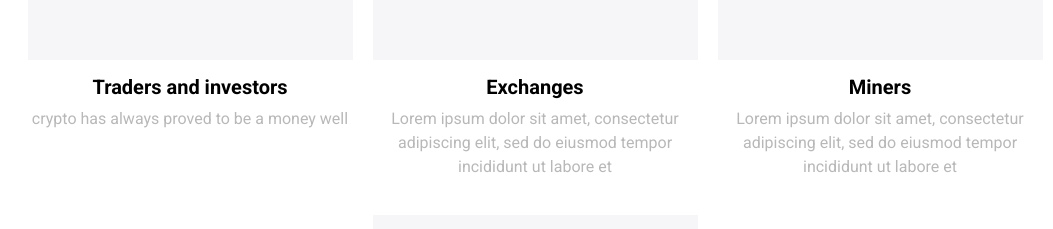
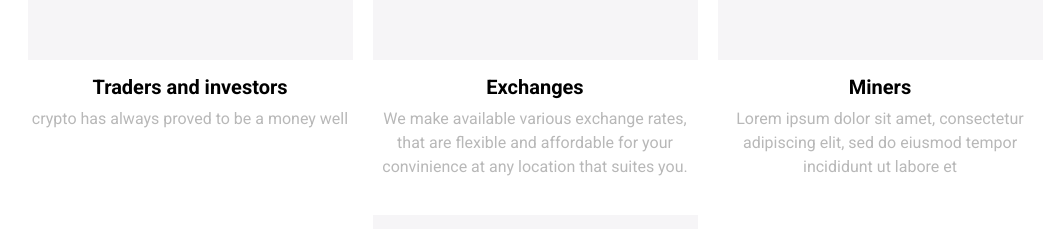
Before and after one commit to mejahsonchi/crypto_website, a plain HTML site: page index.html in a window 1280 px wide. Shown: the part 1051-1280 px from the top of the page, without its empty margins (105-1158 px from the left). Drawn offline with nearby package versions, Linux system fonts and the light colour scheme.

Commit message:
I made changes on exchange rates

```diff
--- a/index.html
+++ b/index.html
@@ -295,8 +295,7 @@
 
           </h5>
           <p>
-            Lorem ipsum dolor sit amet, consectetur adipiscing elit, sed do
-            eiusmod tempor incididunt ut labore et
+            We make available various exchange rates, that are flexible and affordable for your convinience at any location that suites you.
           </p>
         </div>
       </div>
```
